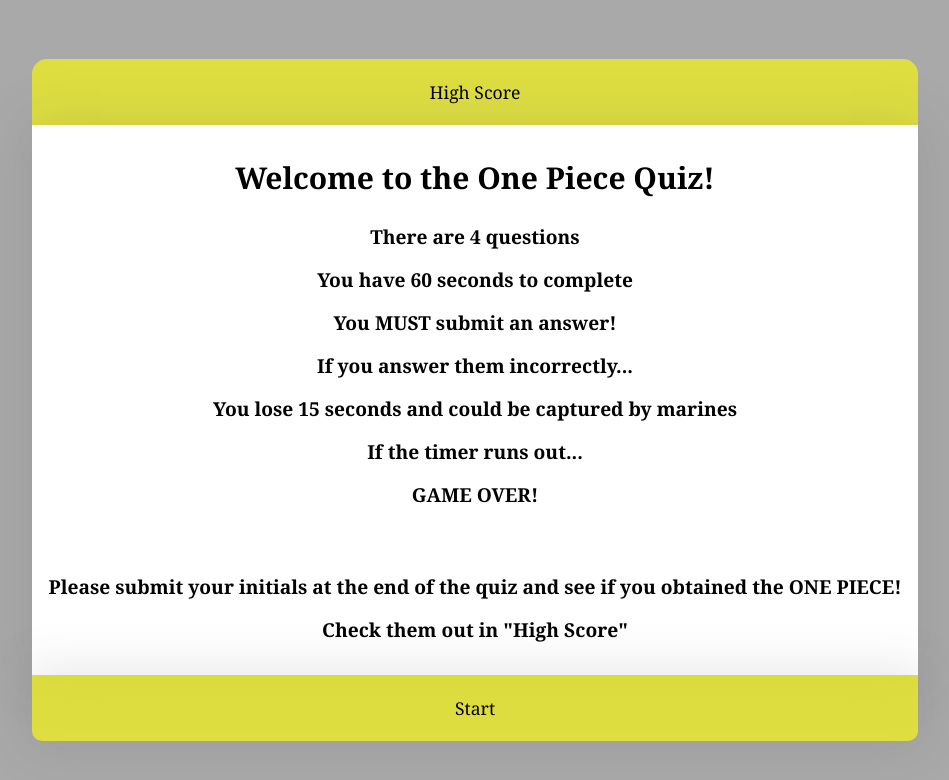
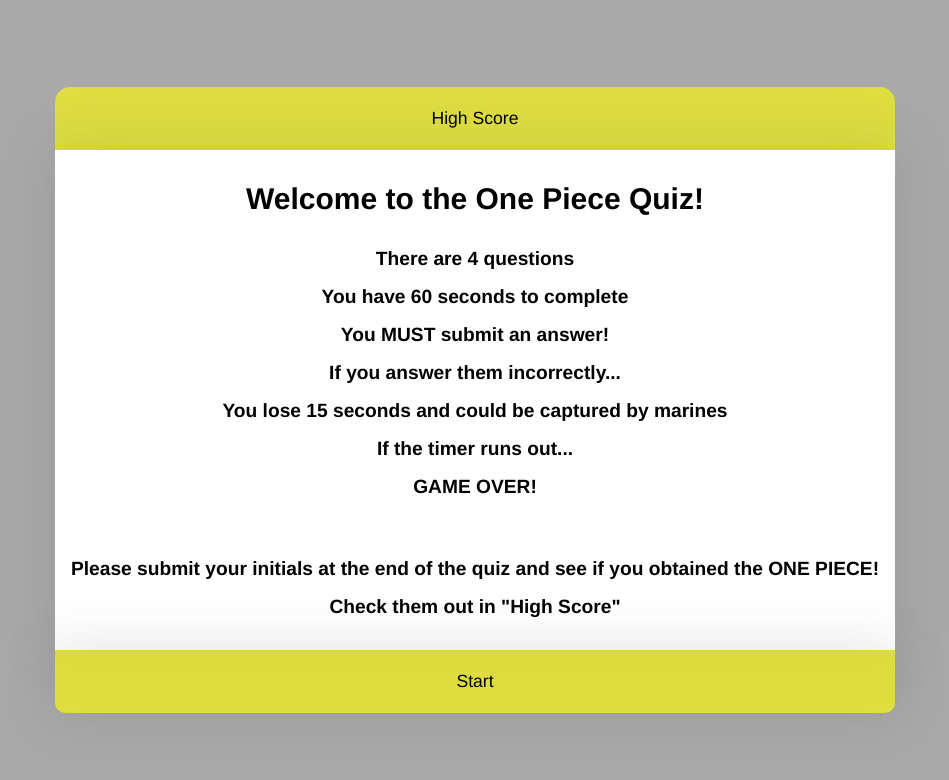
Before and after one commit to nvici/One-Piece-Quiz, a plain HTML site: page index.html in a window 1280 px wide. Shown: the whole page, without its empty margins (165-1114 px from the left). Drawn offline with Linux system fonts and the light colour scheme.

Commit message:
wrote comments on files, added imgs to attach to readme completed the read me

```diff
--- a/assets/css/initial.css
+++ b/assets/css/initial.css
@@ -1,11 +1,12 @@
+/* Global */
 * {
     margin: 0;
     padding: 0;
     box-sizing: border-box;
-    font-family: sans-serif;
+    font-family: 'Franklin Gothic Medium', 'Arial Narrow', Arial, sans-serif;
 }
 
-
+/* body styling of the initial screen */
 body {
     background-color: darkgray;
     display: flex;
@@ -16,7 +17,7 @@ body {
     overflow: hidden;
     margin: 0;
 }
-
+/* header styles */
 h1 {
     background-color: #ffff009d;
     color: black;
@@ -24,7 +25,7 @@ h1 {
     margin-top: 100px;
     padding: 1.3rem;
 }
-
+/* styling of the inputed data */
 #high-score-list {
     background-color: #ffff009d;
     color: black;
@@ -33,7 +34,7 @@ h1 {
     border-radius: 10px;
 }
 
-
+/* styling of the button that takes user home*/
 button {
     background-color: #ffff009d;
     color: black;
@@ -52,6 +53,5 @@ button:hover {
 
 
 .home-page-btn {
-    color: white;
     text-decoration: none;
 }
--- a/assets/css/style.css
+++ b/assets/css/style.css
@@ -1,10 +1,11 @@
+/* Global */
 * {
     margin: 0;
     padding: 0;
     box-sizing: border-box;
-    font-family: Georgia, 'Times New Roman', Times, serif;
+    font-family: 'Franklin Gothic Medium', 'Arial Narrow', Arial, sans-serif
 }
-
+/* styling of the body container */
 body {
     background-color: darkgray;
     display: flex;
@@ -14,7 +15,7 @@ body {
     overflow: hidden;
     margin: 0;
 }
-
+/* the top bar, contains the timer and highscore  */
 #top-btn {
     border-radius: 15px 15px 0 0;
 }
@@ -23,7 +24,7 @@ body {
     color: white;
     text-decoration: none;
 }
-
+/* the styling of the container that holds data */
 .data {
     background-color: whitesmoke;
     border-radius: 0 0 10px 10px;
@@ -53,6 +54,7 @@ h2 {
     margin: 0;
 }
 
+/* styling of the answers */
 ul {
     list-style: none;
     padding: 0;
@@ -66,7 +68,7 @@ ul li {
 ul li label {
     cursor: pointer;
 }
-
+/* button styling and hovering capabilities */
 button {
     background-color: #ffff009d;
     color: black;
@@ -81,7 +83,7 @@ button {
 button:hover {
     background-color: red;
 }
-
+/* styling of the inner container containing data */
 #intro {
     background-color: white;
     box-shadow: 0 0 50px 8px rgba(67, 67, 67, 0.117);
@@ -92,20 +94,20 @@ button:hover {
     font-size: 30px;
     height: 50px;
 }
-
+/* styling of the start button */
 #start-btn {
     border-radius: 0 0 10px 10px;
     box-shadow: 0 0 50px 8px rgba(67, 67, 67, 0.117);
 }
 
-
+/* stylying at the end of quiz screen to input initials */
 .initials {
     display: flex;
     align-items: center;
     justify-content: center;
     padding: 10px;
 }
-
+/* styling of the submit button at the end of the quiz */
 .submit-btn {
     color: black;
     background-color: #ffff009d;
--- a/assets/js/initial.js
+++ b/assets/js/initial.js
@@ -1,4 +1,4 @@
-
+//we have the data pushed to the initial.html pagge with the score and initials of the user
 var highScores = JSON.parse(localStorage.getItem('highScores')) || [];
 
 var highScoresList = document.querySelector('#high-score-list');
```
Also changed, not shown: assets/js/script.js (+10 -8 lines), index.html (+10 -7 lines), initial.html (+3 -3 lines), assets/img/Screenshot 2022-08-25 133244.jpg (added), assets/img/inputs.jpg (added), assets/img/quiz.jpg (added), assets/img/score.jpg (added), 1 other file.
